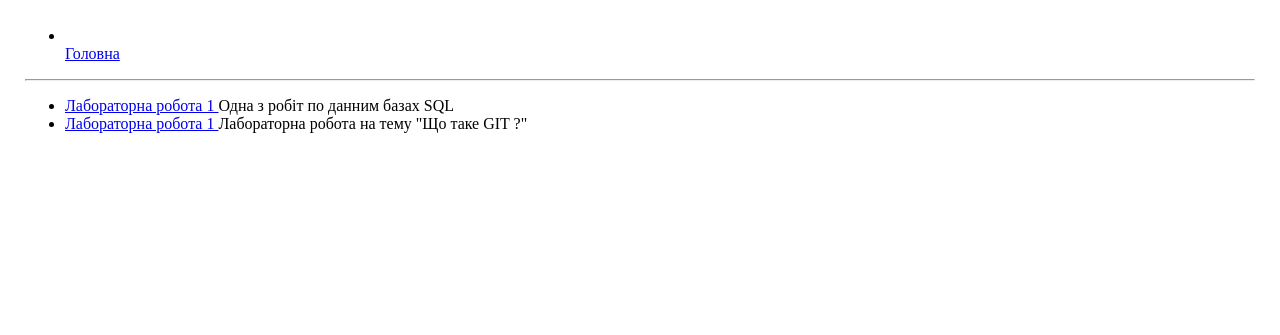
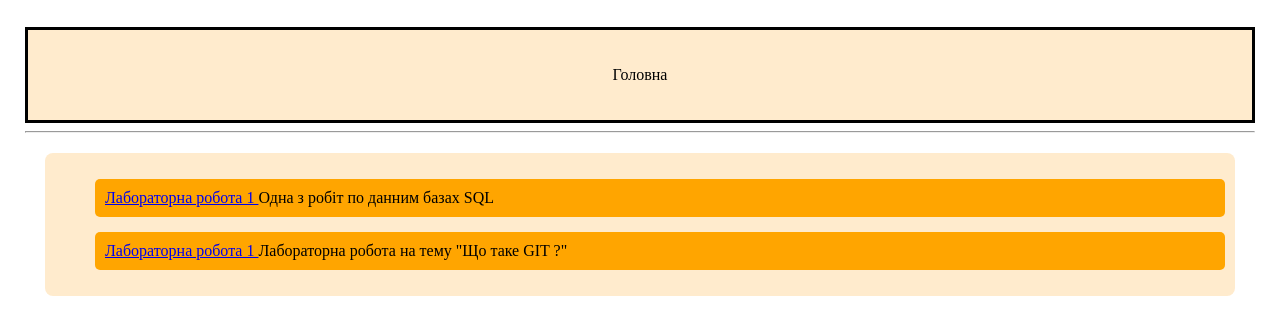
Before and after one commit to DangerNekit/Web-technology-Shevchenko, a plain HTML site: page pages/lab.html in a window 1280 px wide. Shown: the part 95-430 px from the top of the page. Drawn offline with Linux system fonts and the light colour scheme.

Commit message:
Lab ready
Zbs

```diff
--- a/pages/lab.html
+++ b/pages/lab.html
@@ -4,11 +4,11 @@
     <meta charset="UTF-8">
     <meta name="viewport" content="width=device-width, initial-scale=1.0">
     <title>Мої лабораторні роботи</title>
-    <link rel="stylesheet" href="/style/lab.css">
+    <link rel="stylesheet" href="./style/lab.css">
 </head>
 <header>
 <h3>Лабораторні роботи </h3>
-    <nav class="navbar"></nav>
+    <nav class="navbar">
      <ul class="nav-links">
      <li></li><a href="index.html">Головна</a></li>
     </ul>
@@ -18,12 +18,13 @@
 <body>
     <main class="grid-container"></main>
     <section class="lab-section">
-    <ul>
-        <li><a href="https://github.com/DangerNekit/Flask-Shevchenko.git">Лабораторна робота 1 </a>
-            Одна з робіт по данним базах SQL</li>
-            <li><a href="https://github.com/DangerNekit/LR_1.git"> Лабораторна  робота 1 </a>
-                Лабораторна робота на тему "Що таке GIT ?" </li>
-            </ul>
+        <ul >
+            <li class="lab-1"><a href="https://github.com/DangerNekit/Flask-Shevchenko.git">Лабораторна робота 1 </a>
+                Одна з робіт по данним базах SQL</li>
+
+                <li class="lab-2"><a href="https://github.com/DangerNekit/LR_1.git">Лабораторна  робота 1 </a>
+                    Лабораторна робота на тему "Що таке GIT ?" </li>
+        </ul>
     </section>
     </main>
 </body>
--- a/style/about.css
+++ b/pages/style/about.css
@@ -42,6 +42,8 @@ p{
     background-color: blanchedalmond;
     padding: 5px;
     width: auto;
+    border-radius: 8px;
+    border:solid 3px;
 }
 .nav-links {
     display: flex;
--- /dev/null
+++ b/pages/style/lab.css
@@ -0,0 +1,53 @@
+body {
+    font-family: 'Times New Roman', Times, serif;
+    margin: 20px;
+    padding: 5px;
+    color: black;
+    background-color: white;
+}
+h3{
+    text-align: center;
+    margin: 30px auto;
+    color: plum;
+    font-size: 32px;
+
+}
+.lab-section {
+    padding: 10px;
+    background-color: blanchedalmond;
+    margin: 20px;
+    border-radius: 8px;
+}
+.lab-1 {
+    background-color: orange;
+    padding: 10px;
+    margin-bottom: 15px;
+    border-radius: 5px;
+    list-style: none;
+}
+
+
+.lab-2 {
+    background-color: orange;
+    padding: 10px;
+    margin-bottom: 15px;
+    border-radius: 5px;
+    list-style: none;
+}
+.navbar {
+    background-color: blanchedalmond;
+    padding: 15px;
+    width: auto;
+    border:solid 3px;
+}
+.nav-links {
+    display: flex;
+    list-style: none;
+    padding: 5px;
+    justify-content: center;
+}
+.nav-links a {
+    color: black;
+    text-decoration: none;
+    align-items: center;
+}
--- a/style/lab.css
+++ /dev/null
@@ -1,14 +0,0 @@
-body {
-    font-family: 'Times New Roman', Times, serif;
-    margin: 20px;
-    padding: 5px;
-    color: black;
-    background-color: white;
-}
-h3{
-    text-align: center;
-    margin: 30px auto;
-    color: plum;
-    font-size: 32px;
-
-}
```
Also changed, not shown: pages/about.html (+2 -2 lines), pages/index.html (+1 -1 lines), pages/image/photo_2024-09-06_07-22-13.jpg (renamed from image/photo_2024-09-06_07-22-13.jpg), pages/style/pract.css (added), pages/style/styles.css (renamed from style/styles.css).
